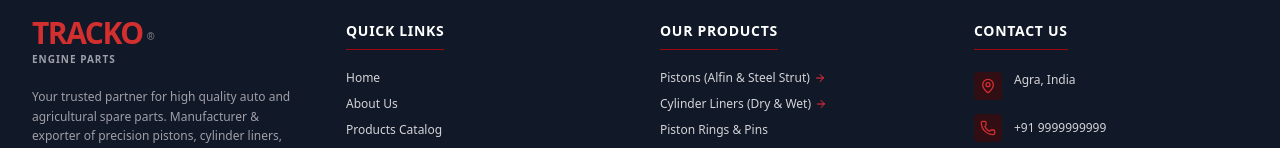
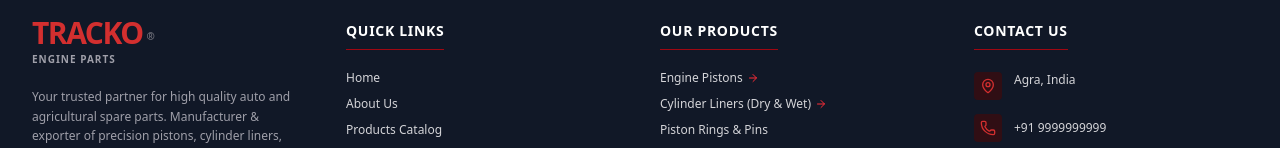
Before and after one commit to TECHHimanshu1/engine, a React (Vite) app: page /products/agricultural-diesel-engines in a window 1280 px wide. Shown: the part 992-1140 px from the top of the page. Built offline with nearby package versions, Linux system fonts and the light colour scheme.

Commit message:
Remove Alfin Piston reference from products showcase, catalog, quote form, and footer

```diff
--- a/src/components/Footer.tsx
+++ b/src/components/Footer.tsx
@@ -66,7 +66,7 @@ export function Footer() {
               Our Products
             </h3>
             <ul className="space-y-2.5 text-xs">
-              <li><Link to="/products/pistons" className="hover:text-red-400 transition-colors flex items-center">Pistons (Alfin & Steel Strut) <ArrowRight className="w-3 h-3 ml-1 text-red-500" /></Link></li>
+              <li><Link to="/products/pistons" className="hover:text-red-400 transition-colors flex items-center">Engine Pistons <ArrowRight className="w-3 h-3 ml-1 text-red-500" /></Link></li>
               <li><Link to="/products/cylinder-liners" className="hover:text-red-400 transition-colors flex items-center">Cylinder Liners (Dry & Wet) <ArrowRight className="w-3 h-3 ml-1 text-red-500" /></Link></li>
               <li><Link to="/products/piston-rings" className="hover:text-red-400 transition-colors">Piston Rings & Pins</Link></li>
               <li><Link to="/products/bush-pins" className="hover:text-red-400 transition-colors">Precision Bush Pins</Link></li>
--- a/src/pages/Home.tsx
+++ b/src/pages/Home.tsx
@@ -13,7 +13,7 @@ const productsGrid = [
   },
   {
     name: 'PISTONS',
-    desc: 'Durable and efficient pistons including Alfin ring carrier and oil-cooled designs.',
+    desc: 'Durable and efficient alloy pistons for automotive and agricultural engines.',
     img: '/images/piston_hero.jpg',
     path: '/products/pistons'
   },
@@ -38,7 +38,7 @@ const productsGrid = [
 ];
 
 const showcaseProducts = [
-  { name: 'Alfin Piston Assembly', spec: 'High-strength alloy | Ni-Resist Ring Groove', img: '/images/piston_hero.jpg' },
+  { name: 'Precision Piston Assembly', spec: 'High-strength alloy | Controlled Thermal Expansion', img: '/images/piston_hero.jpg' },
   { name: 'Dry Type Cylinder Liner', spec: 'Centrifugal casting | Pearlitic Cast Iron', img: '/images/cylinder_liners.jpg' },
   { name: 'Wet Type Coolant Sleeve', spec: 'Liquid coolant contact | Anti-Cavitation hone', img: '/images/cylinder_liners.jpg' },
   { name: 'Air Brake Compressor Kit', spec: 'OEM-grade block, pistons, and rings', img: 'https://images.unsplash.com/photo-1601737786196-856ec85c18b7?auto=format&fit=crop&q=80&w=800' },
--- a/src/pages/ProductDetail.tsx
+++ b/src/pages/ProductDetail.tsx
@@ -17,13 +17,13 @@ const STATIC_PRODUCTS: Record<string, any> = {
     materials: ['Grey Cast Iron (95%+ Pearlite)', 'Alloyed Centrifugal Cast Iron', 'Centrifugal Shell Moulded Alloy']
   },
   'pistons': {
-    name: 'Pistons (Alfin, Steel Strut & Oil Gallery)',
+    name: 'Precision Engine Pistons',
     category: 'Engine Components',
     image: '/images/piston_hero.jpg',
-    description: 'Precision engineered eutectic aluminum pistons with Ni-Resist ring carrier inserts and graphite skirt coating.',
+    description: 'Precision engineered eutectic aluminum pistons with Ni-Resist ring groove inserts and graphite skirt coating.',
     richDescription: `
       <p class="mb-4">KOMODO Pistons are gravity die-cast from eutectic silicon-aluminum alloy (LM13) and solution heat-treated to T6 condition for maximum tensile strength, low thermal expansion, and optimum hardness (85-110 HB).</p>
-      <p class="mb-4">Our Alfin pistons feature metallurgically bonded austenitic cast iron (Ni-Resist) inserts in the top ring groove to prevent groove pounding in turbocharged diesel engines. Oil cooling gallery pistons incorporate internal oil circulation channels to reduce crown temperatures by 30-50°C.</p>
+      <p class="mb-4">Our pistons feature metallurgically bonded austenitic cast iron (Ni-Resist) inserts in the top ring groove to prevent groove pounding in turbocharged diesel engines. Oil cooling gallery pistons incorporate internal oil circulation channels to reduce crown temperatures by 30-50°C.</p>
       <p class="mb-4">With 60+ years of export expertise, Singhal Industrial Corporation supplies pistons across 50-180mm bore sizes for light automotive, tractor, and heavy commercial diesel engines worldwide.</p>
     `,
     applications: ['Automotive Diesel Engines', 'Agricultural Tractors', 'Stationary Power Gensets', 'Light & Heavy Commercial Vehicles'],
--- a/src/pages/Products.tsx
+++ b/src/pages/Products.tsx
@@ -6,7 +6,7 @@ const products = [
   {
     id: '1',
     slug: 'pistons',
-    name: 'Pistons (Alfin & Steel Strut)',
+    name: 'Precision Engine Pistons',
     category: 'Engine Components',
     shortDescription: 'Precision engineered eutectic aluminum pistons with Ni-Resist ring carrier inserts, oil cooling galleries, and moly skirt coatings.',
     image: '/images/piston_hero.jpg'
--- a/src/pages/Quote.tsx
+++ b/src/pages/Quote.tsx
@@ -171,7 +171,7 @@ export function Quote() {
                           onChange={(e) => setFormData({ ...formData, productCategory: e.target.value })}
                           className="w-full px-4 py-3 rounded-xl border border-zinc-200 focus:outline-none focus:border-[#D32F2F] text-xs font-medium bg-white"
                         >
-                          <option value="Pistons">Engine Pistons (Alfin / Steel Strut / Conventional)</option>
+                          <option value="Pistons">Engine Pistons (Steel Strut / Conventional)</option>
                           <option value="Cylinder Liners">Cylinder Liners (Dry / Wet / Finned)</option>
                           <option value="Custom Manufacturing">Custom Casting & CNC Machining</option>
                           <option value="Bush Pins">Precision Bush Pins & Rings</option>
```
Also changed, not shown: map.png (added).
